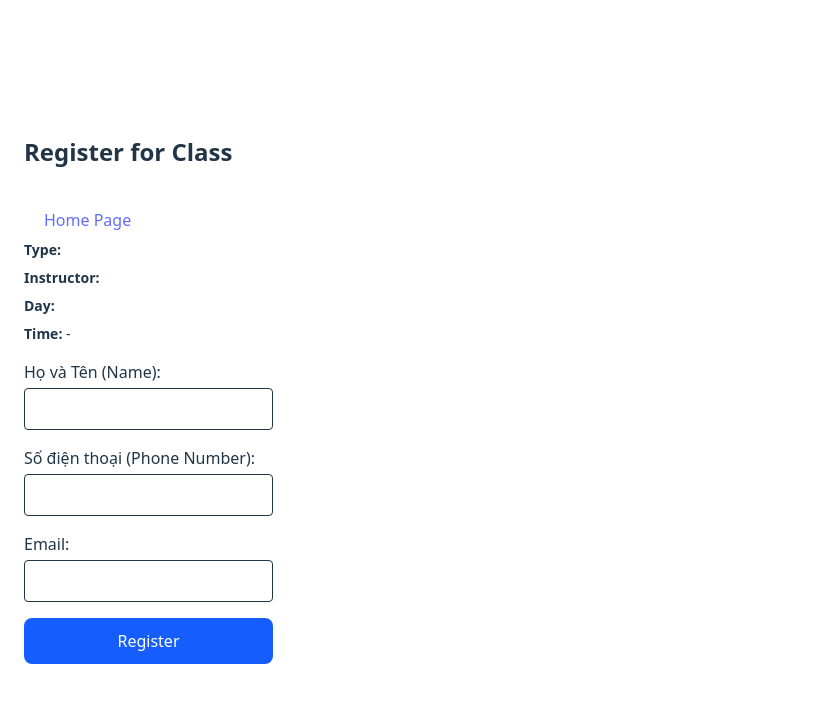
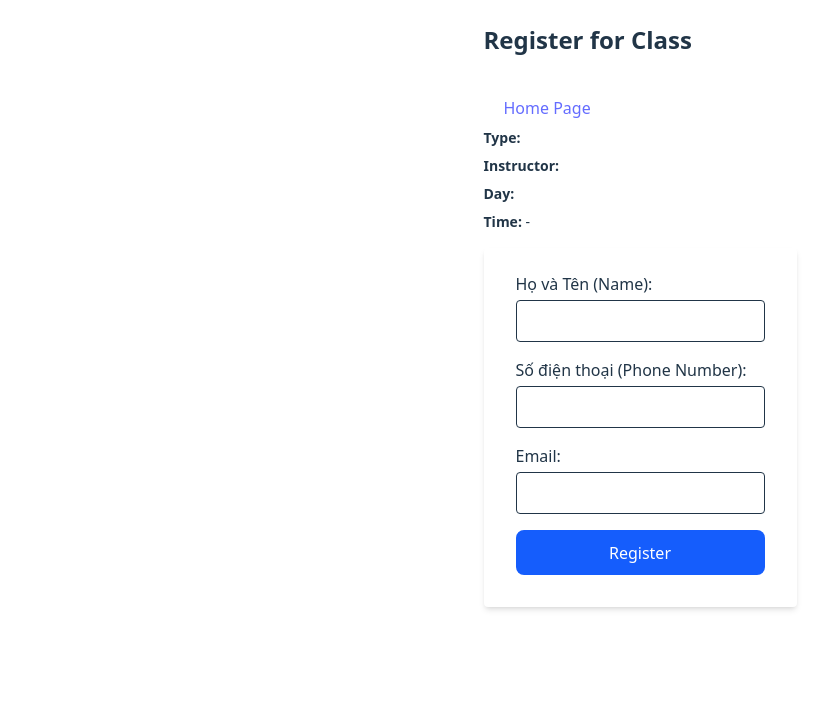
Before and after one commit to CVolticz/homepolefitness, a React (Vite) app: page /register in a window 1280 px wide. Shown: the top 702 px of the page, without its empty margins (0-832 px from the left). Built offline with nearby package versions, Linux system fonts and the light colour scheme; no server answers.

Commit message:
center registration page

```diff
--- a/src/App.tsx
+++ b/src/App.tsx
@@ -12,7 +12,7 @@ function HomePage() {
   const [filter, setFilter] = useState<FilterOption>("All");
 
   return (
-    <div className="min-h-screen bg-white text-gray-800 font-sans">
+    <div className="min-h-screen bg-gray-50 text-gray-800 font-sans">
       <header className="text-center py-10">
         <h1 className="text-3xl font-bold mb-2">Weekly Class Schedule</h1>
         <p className="text-gray-500 max-w-xl mx-auto">
--- a/src/components/RegisterPage.tsx
+++ b/src/components/RegisterPage.tsx
@@ -47,11 +47,11 @@ function RegisterPage() {
     }};
 
     return (
-        <div className="container justify-center p-6 max-w-md mx-auto">
+        <div className="container-fluid">
+            <div className="flex flex-col justify-center p-6 max-w-md mx-auto">
                 <h2 className="text-2xl font-bold mb-4">Register for Class</h2>
-            <a
+                <a className="inline-block mt-4 px-5 py-2 bg-white text-black rounded-full hover:bg-blue-600 transition"
                     href="https://homepolenfitness.shop/"
-                className="inline-block mt-4 px-5 py-2 bg-white text-black rounded-full hover:bg-blue-600 transition"
                 > Home Page </a>
                 <div className="space-y-2 text-sm mb-4">
                     <p><strong>Type:</strong> {type}</p>
@@ -59,8 +59,9 @@ function RegisterPage() {
                     <p><strong>Day:</strong> {day}</p>
                     <p><strong>Time:</strong> {start} - {end}</p>
                 </div>
+                <form className="shadow-md bg-white rounded px-8 pt-6 pb-8 mb-4"
+                    onSubmit={handleSubmit}>
 
-            <form onSubmit={handleSubmit}>
                 <div className="mb-4">
                     <label className="block mb-1" htmlFor="HoTen">Họ và Tên (Name):</label>
                     <input type="text" id="HoTen" name="HoTen" className="w-full p-2 border rounded" required />
@@ -80,7 +81,6 @@ function RegisterPage() {
                     Register
                 </button>
             </form>
-
             {status === "success" && (
             <p className="mt-4 text-green-600 text-sm font-medium">
                 ✅ Registration successful! We'll contact you soon.
@@ -92,6 +92,7 @@ function RegisterPage() {
             </p>
             )}
             </div>
+        </div>
     );
 }
 
--- a/src/components/ScheduleGrid.tsx
+++ b/src/components/ScheduleGrid.tsx
@@ -87,7 +87,7 @@ function ScheduleGrid({ filter }: Props) {
     filter === "All" ? schedule : schedule.filter((c) => c.type === filter);
 
   return (
-    <div className="overflow-x-auto rounded-xl shadow bg-white p-4">
+    <div className="container-fluid overflow-x-auto rounded-xl shadow bg-white p-4">
       <table className="w-full table-fixed border-collapse">
         <thead>
           <tr>
--- a/src/index.css
+++ b/src/index.css
@@ -26,7 +26,7 @@ a:hover {
 
 body {
   margin: 0;
-  display: flex;
+  /* display: flex; */
   place-items: center;
   min-width: 320px;
   min-height: 100vh;
```
Lines whose indentation alone changed are shown as unchanged.
